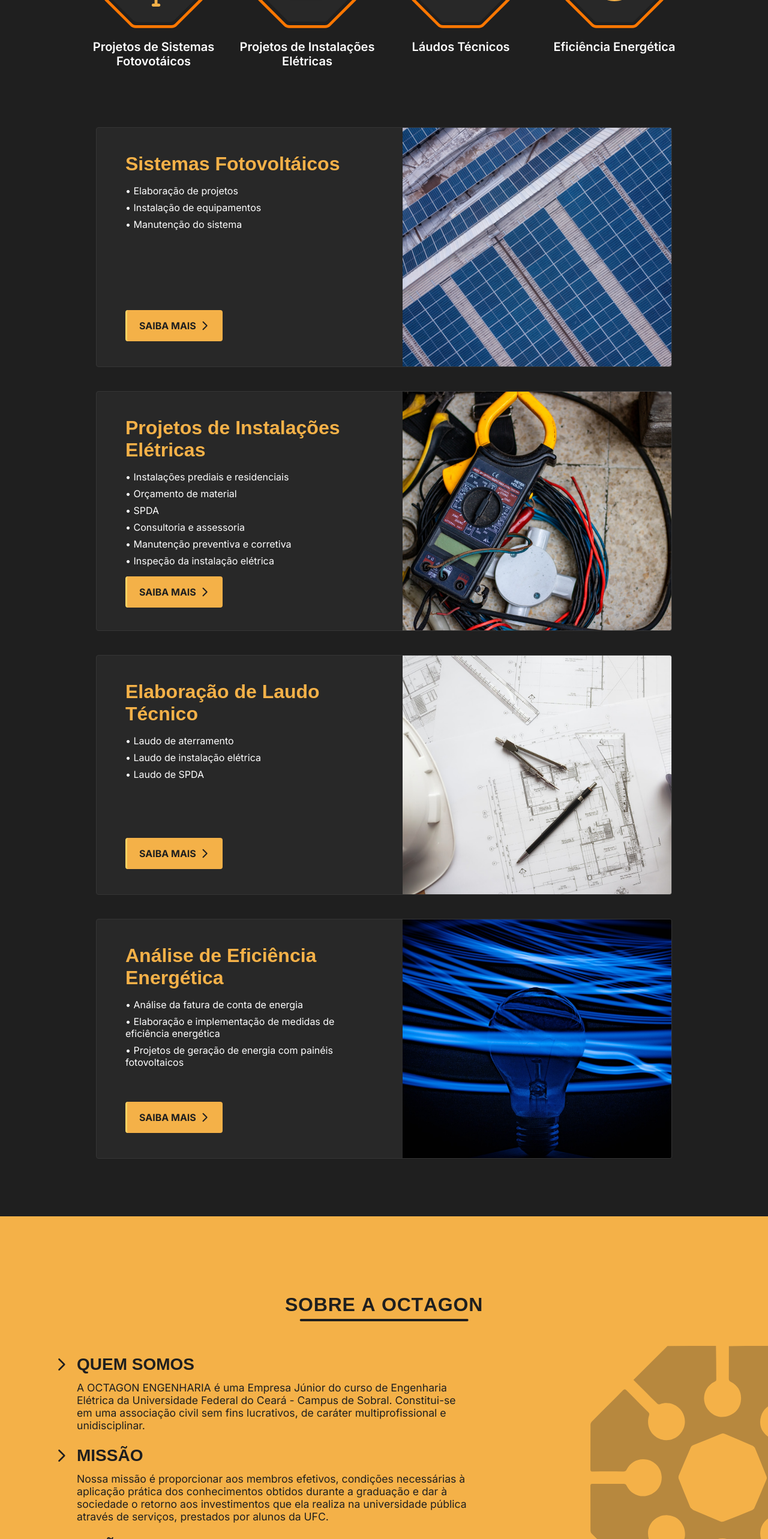
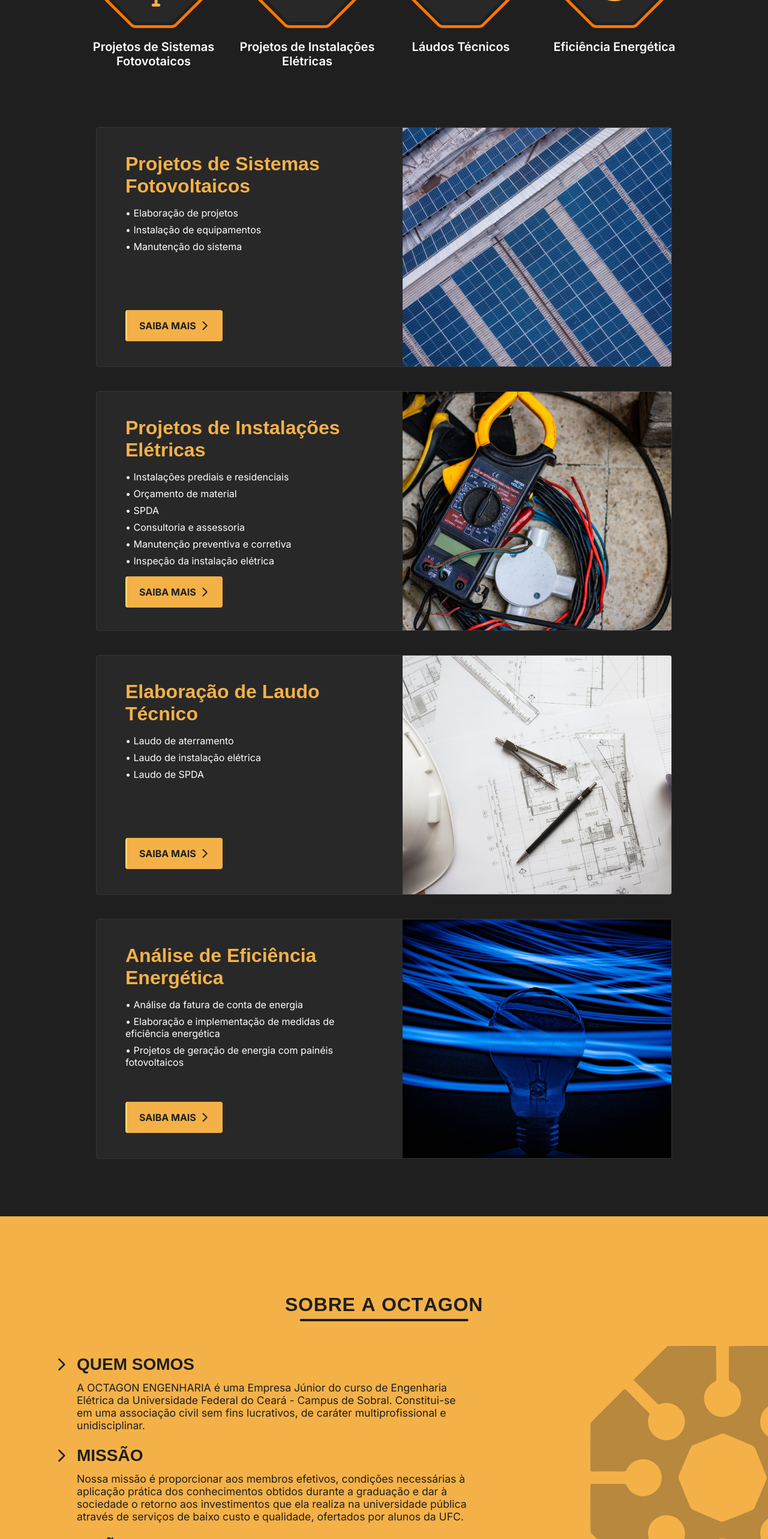
Before and after one commit to vander-furtuna/octagon-site, a Next.js app: page / in a window 1280 px wide. Shown: the part 964-3530 px from the top of the page at 60% size. Built offline with nearby package versions, Linux system fonts and the light colour scheme; a web font is replaced by a local one.

Commit message:
feat: change aboutus data and services data

```diff
--- a/src/data/aboutus/aboutUsData.ts
+++ b/src/data/aboutus/aboutUsData.ts
@@ -12,7 +12,7 @@ export const aboutUsData: IAboutUs[] = [
     {
         title: 'Missão',
         description:
-            'Nossa missão é proporcionar aos membros efetivos, condições necessárias à aplicação prática dos conhecimentos obtidos durante a graduação e dar à sociedade o retorno aos investimentos que ela realiza na universidade pública através de serviços, prestados por alunos da UFC.',
+            'Nossa missão é proporcionar aos membros efetivos, condições necessárias à aplicação prática dos conhecimentos obtidos durante a graduação e dar à sociedade o retorno aos investimentos que ela realiza na universidade pública através de serviços de baixo custo e qualidade, ofertados por alunos da UFC.',
     },
     {
         title: 'Visão e Valores',
--- a/src/data/ourservices/iconsData.tsx
+++ b/src/data/ourservices/iconsData.tsx
@@ -6,7 +6,7 @@ import { IServiceIcon } from '@/dtos/IService';
 
 export const iconsData: IServiceIcon[] = [
     {
-        title: 'Projetos de Sistemas Fotovotáicos',
+        title: 'Projetos de Sistemas Fotovotaicos',
         Icon: <PhotovoltaicIcon />,
         href: '#projeto-fotovoltaico',
     },
--- a/src/data/ourservices/servicesData.ts
+++ b/src/data/ourservices/servicesData.ts
@@ -8,7 +8,7 @@ const CONTACT_LINK = process.env.NEXT_PUBLIC_WHATSAPP_LINK || '';
 
 export const serviceData: IService[] = [
     {
-        title: 'Sistemas Fotovoltáicos',
+        title: 'Projetos de Sistemas Fotovoltaicos',
         options: [
             'Elaboração de projetos',
             'Instalação de equipamentos',
```
